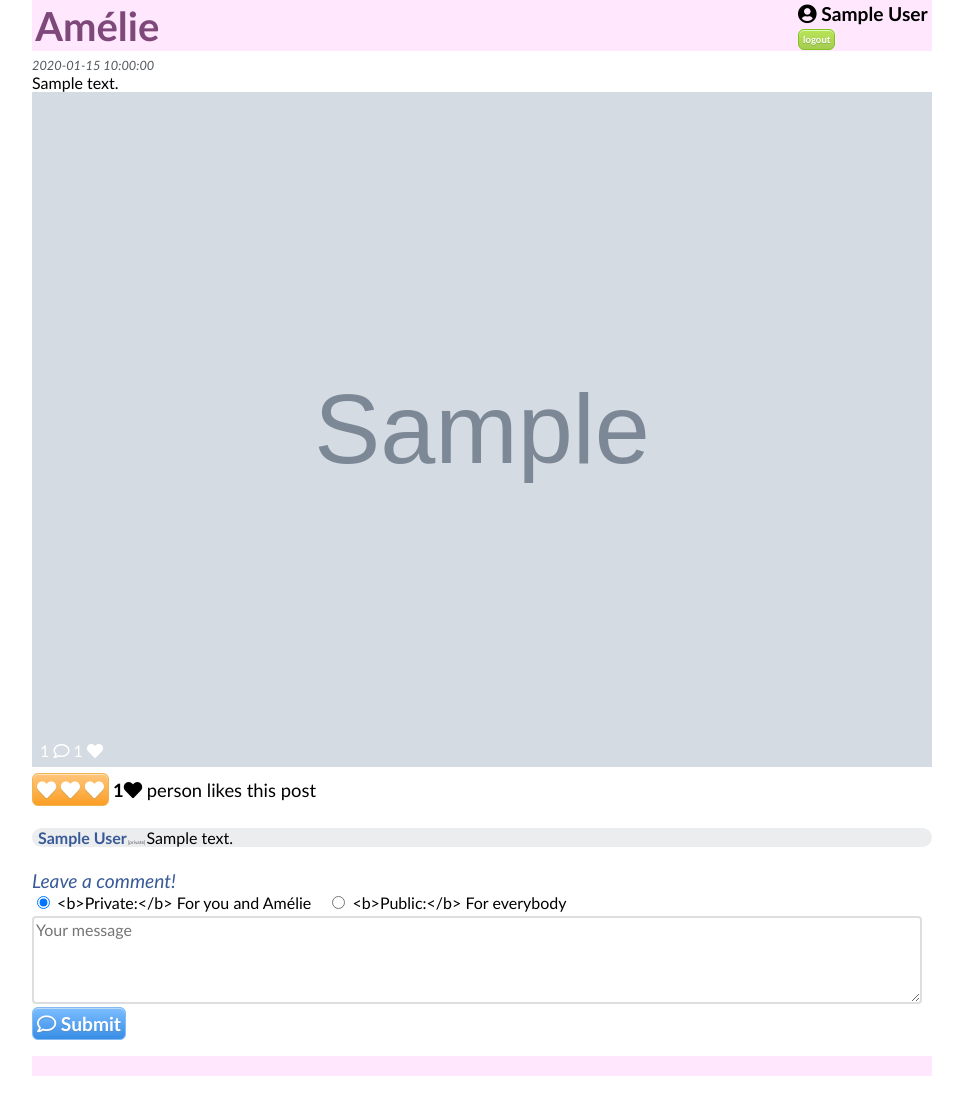
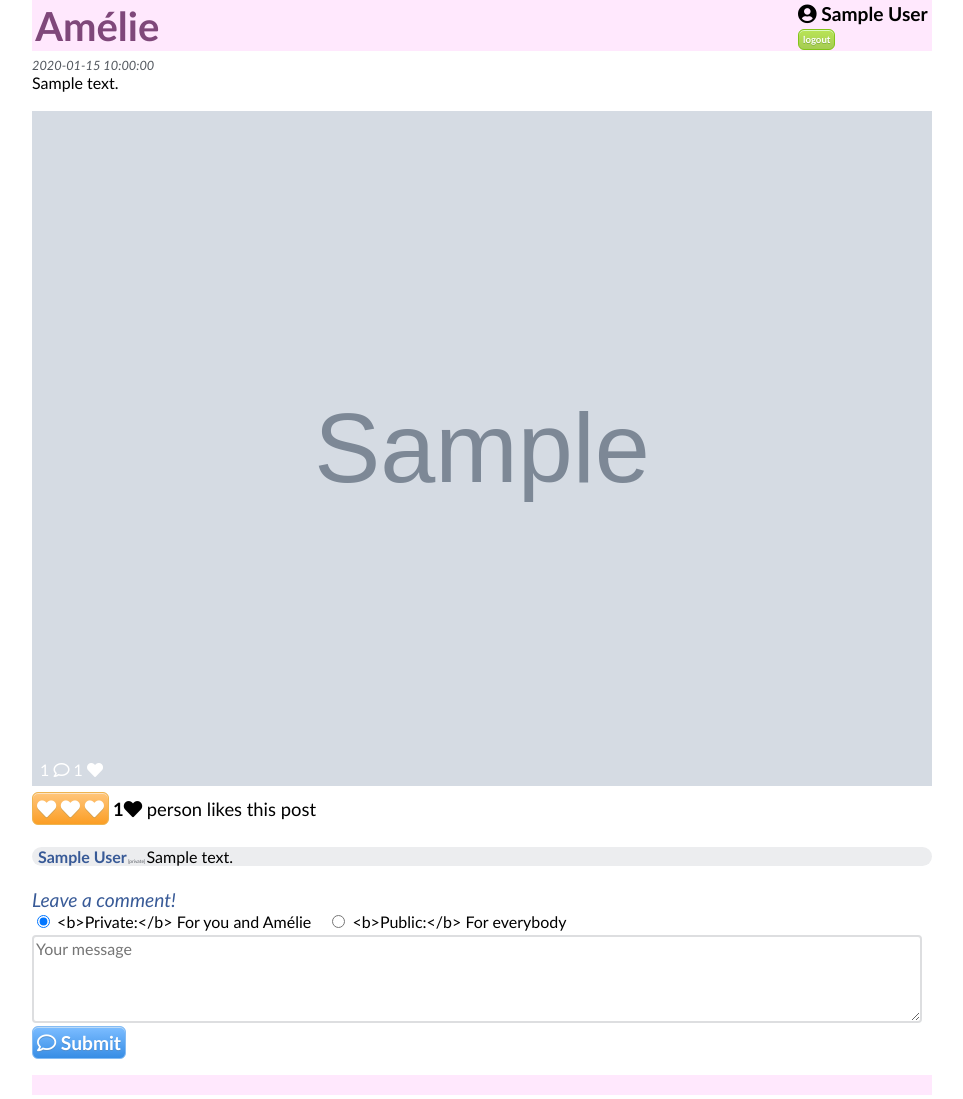
Before and after one commit to tklijnsma/fotommy, a Flask app: page /timeline in a window 1280 px wide. Shown: the whole page, without its empty margins (158-1121 px from the left). Before the commit the page ends 1076 px from the top, so only its background shows below. Run offline with Flask 2, Linux system fonts and the light colour scheme; a user stored in the database is signed in; tables that the repository leaves empty hold one stand-in row (values such as "Sample post"); grey boxes marked "Sample" are stand-in pictures; some libraries are stand-ins or nearby versions.

Commit message:
Showing line breaks in html for comments and posts

```diff
--- a/fotommy/templates/commentsection.html
+++ b/fotommy/templates/commentsection.html
@@ -10,7 +10,7 @@
         [private]
     {% endif %}
     </span>
-    {{ comment.text }}
+    <span style="white-space: pre-wrap;">{{ comment.text }}</span>
     </div>
 {% endfor %}
 
--- a/fotommy/templates/post_block.html
+++ b/fotommy/templates/post_block.html
@@ -2,7 +2,7 @@
 
 <div class="po-date text-darkgrey">{{ post.date }}</div>
 
-{{ post.text }}
+<div style="white-space: pre-wrap;">{{ post.text }}</div>
 
 <br>
 
```
